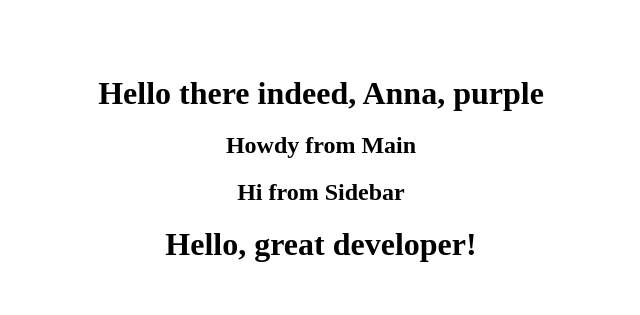
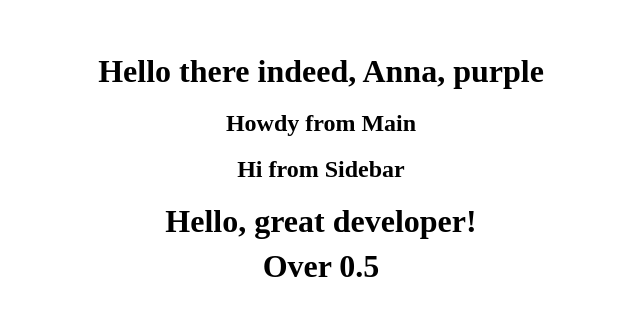
Before and after one commit to TKabakov/React, a React (Create React App) app in the folder learn-react-in-x-minutes/: page / in a window 1280 px wide. Shown: the part 227-542 px from the top of the page, without its empty margins (319-959 px from the left). Built offline with nearby package versions, Linux system fonts and the light colour scheme.

Commit message:
Building a component using ternary operator

```diff
--- a/learn-react-in-x-minutes/src/App.js
+++ b/learn-react-in-x-minutes/src/App.js
@@ -2,6 +2,7 @@ import Header from './Header';
 import Main from './Main';
 import Sidebar from './Sidebar';
 import Hello from "./components/Hello";
+import Example from "./components/Example";
 import './App.css';
 
 
@@ -13,6 +14,7 @@ function App() {
       <Main greet="Howdy" />
       <Sidebar greet="Hi"/>
       <Hello />
+      <Example></Example>
     </div>
   );
 }
--- a/learn-react-in-x-minutes/src/components/Example.js
+++ b/learn-react-in-x-minutes/src/components/Example.js
@@ -0,0 +1,10 @@
+function Example () {
+    return (
+        <div className="heading">
+            <h1>{Math.random() >=0.5 ? "Over 0.5" : "Under 0.5"}</h1>
+        </div>
+    )
+}
+//camparison ? true : false
+
+export default Example;
```
